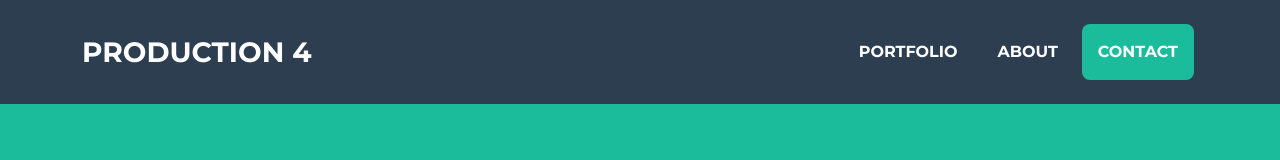
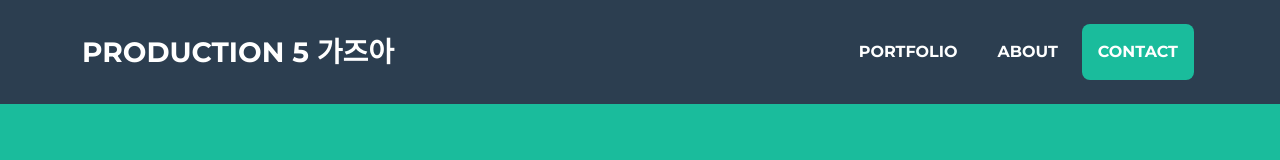
Before and after one commit to Stella0916/example, a plain HTML site: page index.html in a window 1280 px wide. Shown: the top 160 px of the page. Drawn offline with nearby package versions, Linux system fonts and the light colour scheme.

Commit message:
가즈아

```diff
--- a/index.html
+++ b/index.html
@@ -20,7 +20,7 @@
         <!-- Navigation-->
         <nav class="navbar navbar-expand-lg bg-secondary text-uppercase fixed-top" id="mainNav">
             <div class="container">
-                <a class="navbar-brand" href="#page-top">Production 4</a>
+                <a class="navbar-brand" href="#page-top">Production 5 가즈아</a>
                 <button class="navbar-toggler text-uppercase font-weight-bold bg-primary text-white rounded" type="button" data-bs-toggle="collapse" data-bs-target="#navbarResponsive" aria-controls="navbarResponsive" aria-expanded="false" aria-label="Toggle navigation">
                     Menu
                     <i class="fas fa-bars"></i>
```
